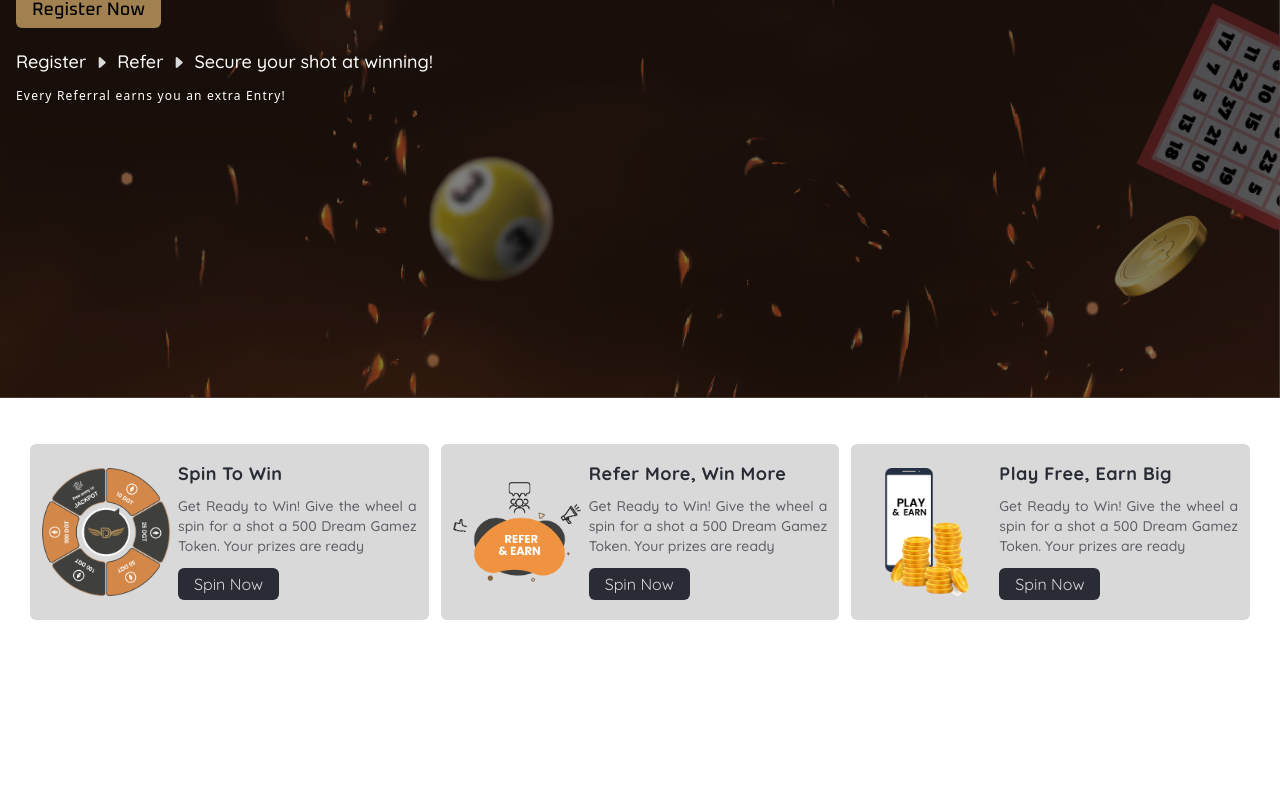
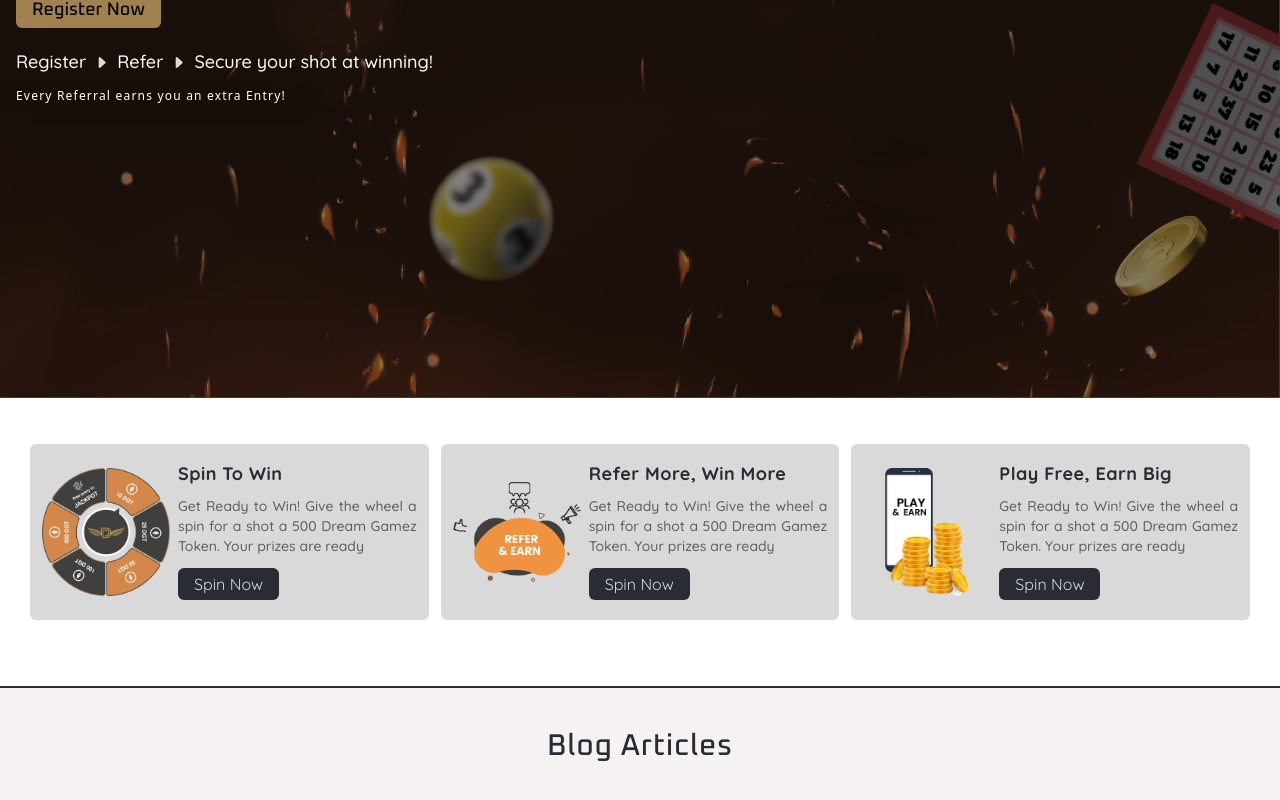
Before and after one commit to Ankan002/dream-gamez, a Next.js app: page / in a window 1280 px wide. Shown: the part 466-1266 px from the top of the page. Before the commit the page ends 1132 px from the top, so only its background shows below. Built offline with nearby package versions, Linux system fonts and the light colour scheme.

Commit message:
feat: :sparkles: add common heading

```diff
--- a/app/page.tsx
+++ b/app/page.tsx
@@ -1,5 +1,5 @@
 import { Navbar } from "@/components/common";
-import { FeatureSection, HomeHero } from "@/components/home";
+import { Blogs, FeatureSection, HomeHero } from "@/components/home";
 
 export default function Home() {
 	return (
@@ -8,6 +8,7 @@ export default function Home() {
 			<main className="flex min-h-screen flex-col pt-16">
 				<HomeHero />
 				<FeatureSection />
+				<Blogs />
 			</main>
 		</>
 	);
--- /dev/null
+++ b/components/home/blogs/blogs.tsx
@@ -0,0 +1,11 @@
+import { CommonHeading } from "../elements";
+
+const Blog = () => {
+    return (
+        <div className="w-full flex flex-col items-center justify-center bg-primary-light-gray mt-5 px-4 py-10 border-t-2 border-t-primary-dark">
+            <CommonHeading title="Blog Articles" />
+        </div>
+    );
+};
+
+export default Blog;
--- /dev/null
+++ b/components/home/blogs/index.ts
@@ -0,0 +1 @@
+export { default as Blogs } from "./blogs";
--- /dev/null
+++ b/components/home/elements/common-heading/common-heading.tsx
@@ -0,0 +1,15 @@
+interface Props {
+    title: string;
+}
+
+const CommonHeading = (props: Props) => {
+    const { title } = props;
+
+    return (
+        <h2 className="text-center text-3xl font-oxanium font-medium text-primary-dark tracking-wide">
+            {title}
+        </h2>
+    );
+};
+
+export default CommonHeading;
--- /dev/null
+++ b/components/home/elements/common-heading/index.ts
@@ -0,0 +1 @@
+export { default as CommonHeading } from "./common-heading";
--- a/components/home/elements/index.ts
+++ b/components/home/elements/index.ts
@@ -1,3 +1,4 @@
 export * from "./tagline-text";
 export * from "./flow-step";
 export * from "./feature-card";
+export * from "./common-heading";
--- a/components/home/index.ts
+++ b/components/home/index.ts
@@ -1,2 +1,3 @@
 export * from "./hero";
 export * from "./feature-section";
+export * from "./blogs";
--- a/tailwind.config.ts
+++ b/tailwind.config.ts
@@ -12,6 +12,7 @@ const config: Config = {
 				"primary-dark": "#292B35",
 				"primary-gray": "#D9D9D9",
 				"primary-golden": "#A18150",
+				"primary-light-gray": "#f7f2f2"
 			},
 			fontFamily: {
 				oxanium: "'Oxanium', cursive",
```
